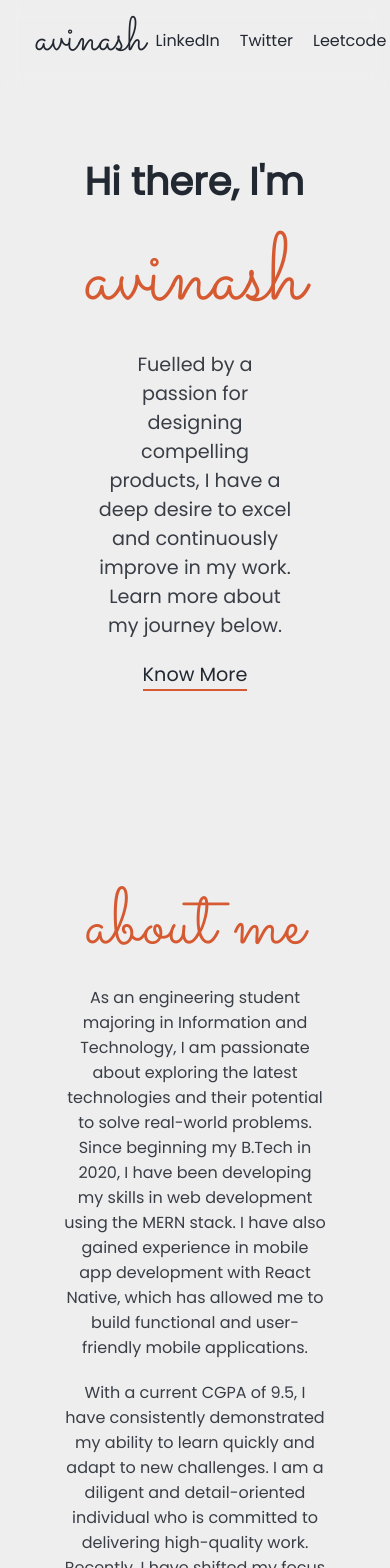
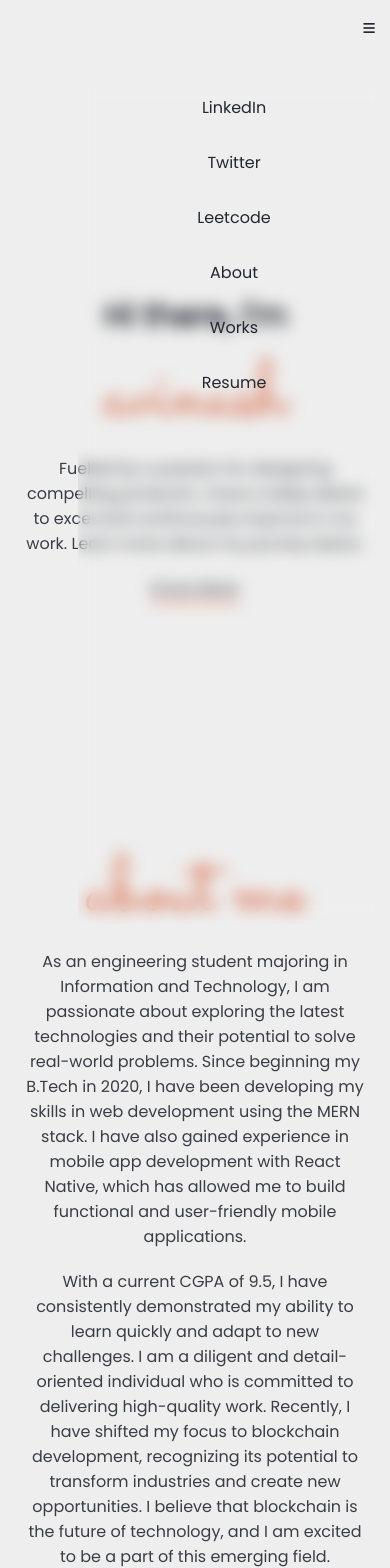
Before and after one commit to tier3guy/portfolio-2k23, a React (Create React App) app: page / in a window 390 px wide. Shown: the top 1568 px of the page. Built offline with nearby package versions, Linux system fonts and the light colour scheme.

Commit message:
Responsiveness

```diff
--- a/src/components/Footer/styles.css
+++ b/src/components/Footer/styles.css
@@ -19,3 +19,15 @@
   font-size: 2.5em;
   margin-bottom: 20px;
 }
+
+@media screen and (max-width: 768px) {
+  .footer-container {
+    flex-direction: column !important;
+  }
+  .footer-container > span {
+    line-height: 50px;
+  }
+  .footer-link {
+    margin-bottom: 10px;
+  }
+}
--- a/src/components/Navbar/index.jsx
+++ b/src/components/Navbar/index.jsx
@@ -5,7 +5,10 @@ import React from "react";
 import "./styles.css";
 
 const Navbar = () => {
+  const [isopen, setIsopen] = React.useState(true);
+
   return (
+    <>
       <div className="navbar-container center justify-between">
         <div className="navbar-logo center">
           <a href="#">avinash</a>
@@ -25,6 +28,32 @@ const Navbar = () => {
           Resume
         </a>
       </div>
+      <div className="navbar-open-btn center">
+        <button onClick={() => setIsopen(!isopen)}>
+          <i className="fas fa-bars"></i>
+        </button>
+      </div>
+      <div
+        className="navbar-container-mobile center"
+        style={{
+          right: isopen ? "0" : "-100%",
+          animation: isopen ? "slideIn 0.3s" : "slideOut 0.5s",
+        }}
+      >
+        <div className=" center flex-column">
+          <a href="https://www.linkedin.com/in/avinash-gupta-3321041ba/">
+            LinkedIn
+          </a>
+          <a href="https://twitter.com/Avinash35925012">Twitter</a>
+          <a href="https://leetcode.com/tier_3_guy/">Leetcode</a>
+          <a href="#about-section">About</a>
+          <a href="#works-section">Works</a>
+          <a href="https://drive.google.com/file/d/1fKdtJF8W1Idu-Q1DQKAsq7QOoWs6j2kQ/view?usp=sharing">
+            Resume
+          </a>
+        </div>
+      </div>
+    </>
   );
 };
 
--- a/src/components/Navbar/styles.css
+++ b/src/components/Navbar/styles.css
@@ -10,6 +10,26 @@
   z-index: 99;
 }
 
+.navbar-container-mobile {
+  display: none;
+  position: fixed;
+  top: 0px;
+  right: -80vw;
+  width: 80vw;
+  backdrop-filter: blur(8px);
+  -webkit-backdrop-filter: blur(8px);
+  z-index: 99;
+  height: 100vh;
+  transition: all 0.3s;
+}
+
+.navbar-open-btn {
+  display: none;
+  position: fixed;
+  top: 15px;
+  right: 15px;
+}
+
 .navbar-logo > a {
   margin-left: 10px;
   font-family: var(--font-cursive);
@@ -20,3 +40,41 @@
 .navbar-links > a {
   margin: 0px 10px;
 }
+
+@media screen and (max-width: 768px) {
+  .navbar-container {
+    display: none;
+  }
+  .navbar-container-mobile {
+    display: block;
+    /* right: 0px; */
+    flex-direction: column;
+    margin-top: 80px;
+  }
+  .navbar-container-mobile a {
+    margin: 15px 0px;
+    display: block;
+    text-align: center;
+  }
+  .navbar-open-btn {
+    display: block;
+  }
+}
+
+@keyframes slideIn {
+  from {
+    right: -80vw;
+  }
+  to {
+    right: 0px;
+  }
+}
+
+@keyframes slideOut {
+  from {
+    right: 0px;
+  }
+  to {
+    right: -80vw;
+  }
+}
--- a/src/pages/About.jsx
+++ b/src/pages/About.jsx
@@ -28,8 +28,8 @@ const About = () => {
           opportunities to learn and grow, and I am excited to see where my
           career in technology will take me.
         </p>
-        <p className="home-subheading border-bottom">
-          Why did I joined Engineering ?
+        <p className="home-subheading border-bottom why-engineering">
+          Why did I joined Engineering?
         </p>
         <audio
           controls
--- a/src/styles/index.css
+++ b/src/styles/index.css
@@ -105,6 +105,7 @@ span {
 
 .border-bottom {
   border-bottom: 2px solid var(--orange);
+  width: fit-content;
 }
 
 .w-100 {
--- a/src/styles/pages/About.css
+++ b/src/styles/pages/About.css
@@ -26,3 +26,24 @@
   border: 1px solid var(--orange);
   color: var(--orange);
 }
+
+@media screen and (max-width: 768px) {
+  .about-container {
+    padding: 25px;
+    width: 100%;
+    margin: auto;
+    text-align: center;
+  }
+  .about-container > span {
+    font-size: 5em;
+    line-height: 50px;
+    margin-bottom: 30px;
+  }
+  .about-container > .home-subheading {
+    width: 100%;
+    border: none !important;
+  }
+  .about-container > audio {
+    width: 100%;
+  }
+}
--- a/src/styles/pages/Home.css
+++ b/src/styles/pages/Home.css
@@ -17,3 +17,15 @@
   color: var(--orange);
   font-size: 2.5em;
 }
+
+@media screen and (max-width: 768px) {
+  .home-content {
+    width: 90%;
+    font-size: 1em;
+  }
+
+  .home-heading {
+    text-align: center;
+    margin-top: 50px;
+  }
+}
```
Lines whose indentation alone changed are shown as unchanged.
